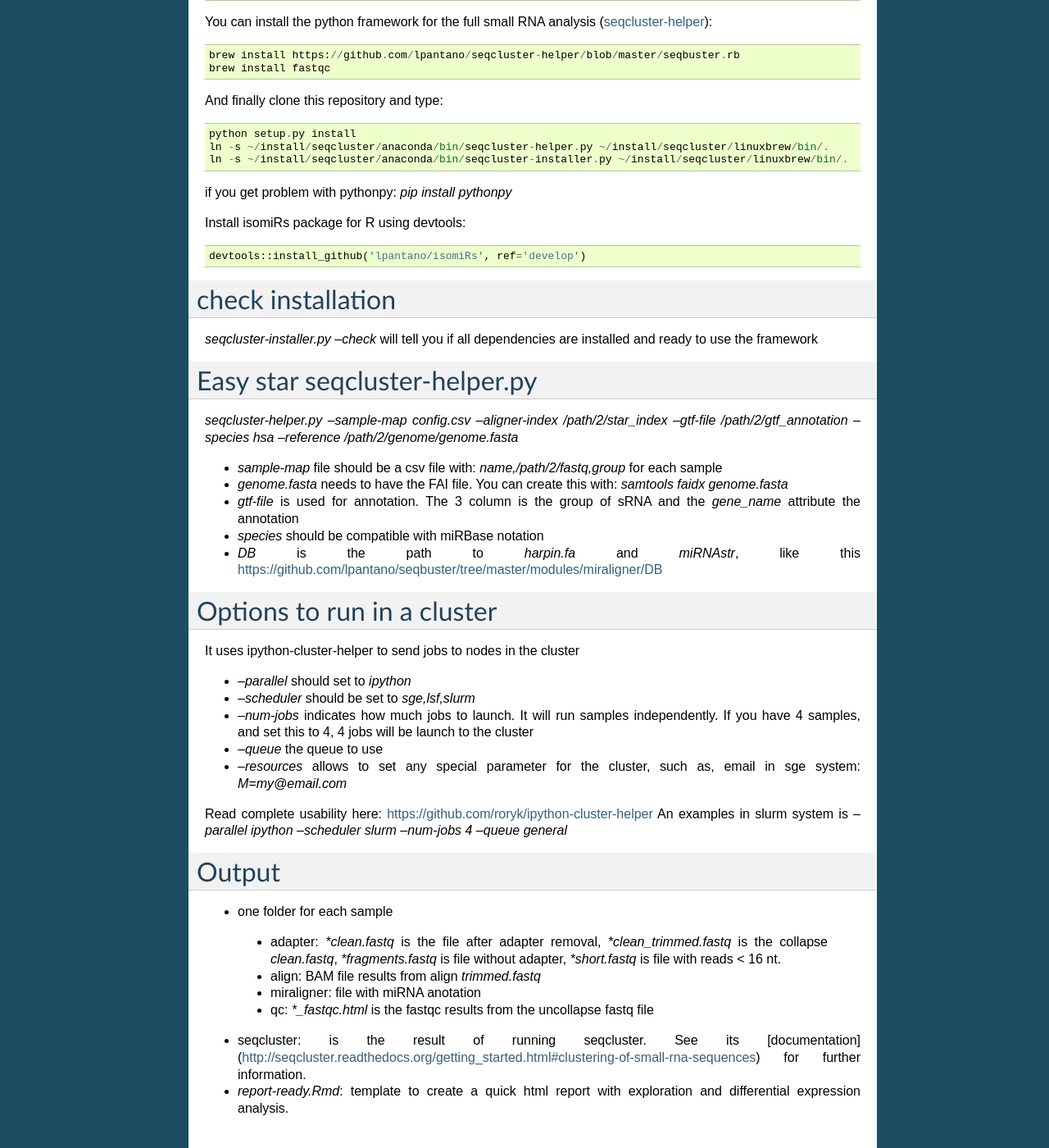
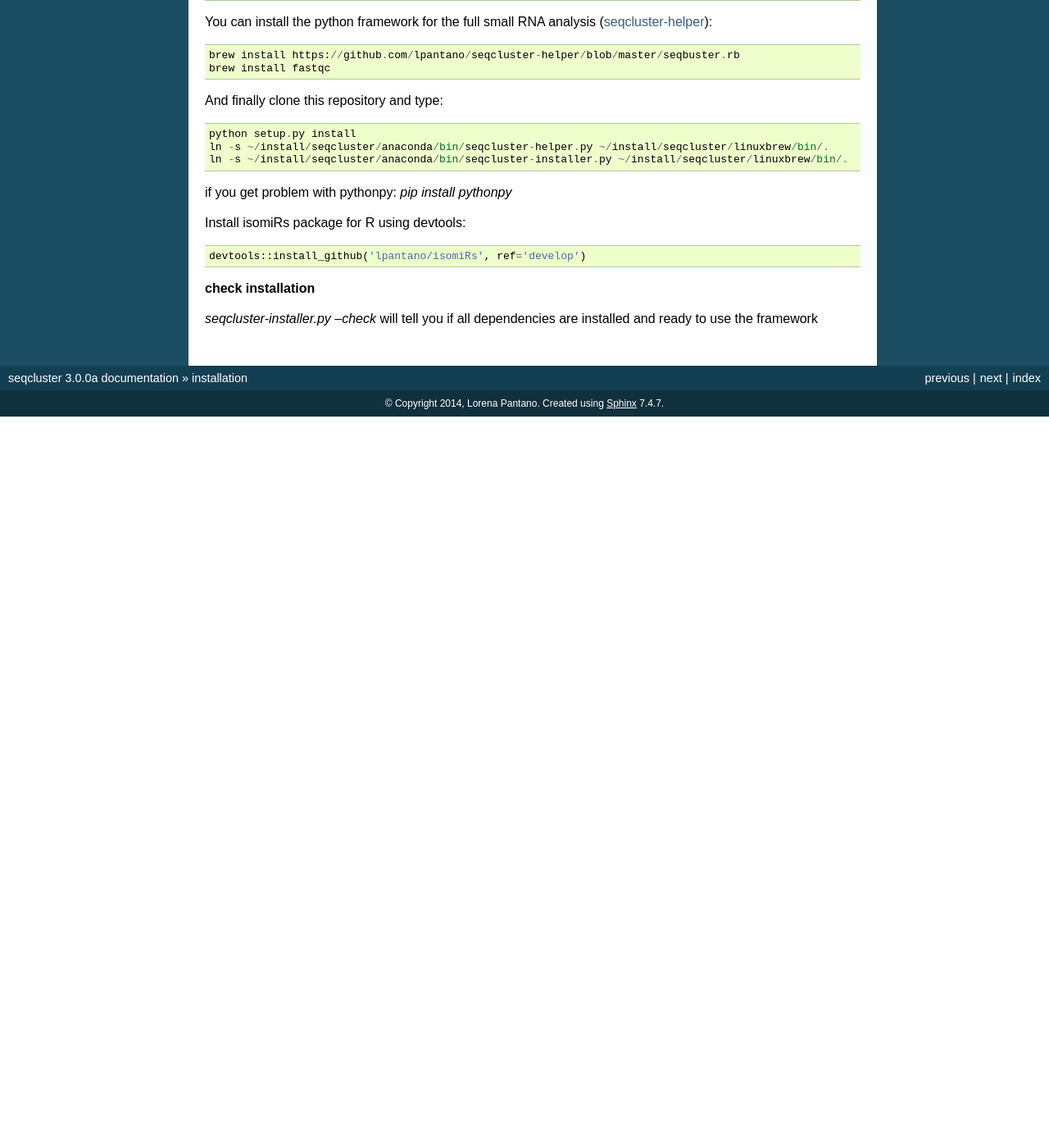
Before and after one commit to lpantano/seqcluster, a Sphinx documentation site: the page built from doc/source/installation.rst, in a window 1280 px wide and 1400 px high, scrolled down 864 px. Shown: the whole window at 82% size. Built offline with Sphinx 7.4.7, drawn with Linux system fonts in a browser that asks for light colours; after the commit the page ends 1372 px from its top, so only the background shows below that; some of the changed text lies outside the part shown.

Commit message:
remove seqcluster-helper docs from installation

```diff
--- a/doc/source/installation.rst
+++ b/doc/source/installation.rst
@@ -72,44 +72,6 @@ Install isomiRs package for R using devtools::
 .. _seqcluster-helper: https://github.com/lpantano/seqcluster-helper/blob/master/README.md
 
 
-check installation
---------
+**check installation**
 
 `seqcluster-installer.py --check` will tell you if all dependencies are installed and ready to use the framework
-
-Easy star seqcluster-helper.py
---------
-
-
-`seqcluster-helper.py --sample-map config.csv --aligner-index /path/2/star_index --gtf-file /path/2/gtf_annotation --species hsa --reference /path/2/genome/genome.fasta`
-
-* `sample-map` file should be a csv file with: `name,/path/2/fastq,group` for each sample
-* `genome.fasta` needs to have the FAI file. You can create this with: `samtools faidx genome.fasta`
-* `gtf-file` is used for annotation. The 3 column is the group of sRNA and the `gene_name` attribute the annotation
-* `species` should be compatible with miRBase notation
-* `DB` is the path to `harpin.fa` and `miRNAstr`, like this https://github.com/lpantano/seqbuster/tree/master/modules/miraligner/DB
-
-Options to run in a cluster
---------
-
-It uses ipython-cluster-helper to send jobs to nodes in the cluster
-
-* `--parallel` should set to `ipython`
-* `--scheduler` should be set to `sge,lsf,slurm`
-* `--num-jobs` indicates how much jobs to launch. It will run samples independently. If you have 4 samples, and set this to 4, 4 jobs will be launch to the cluster
-* `--queue` the queue to use
-* `--resources` allows to set any special parameter for the cluster, such as, email in sge system: `M=my@email.com`
-
-Read complete usability here: https://github.com/roryk/ipython-cluster-helper
-An examples in slurm system is `--parallel ipython --scheduler slurm --num-jobs 4 --queue general`
-
-Output
---------
-
-* one folder for each sample
- * adapter: `*clean.fastq` is the file after adapter removal, `*clean_trimmed.fastq` is the collapse `clean.fastq`, `*fragments.fastq` is file without adapter, `*short.fastq` is file with reads < 16 nt.
- * align: BAM file results from align `trimmed.fastq`
- * miraligner: file with miRNA anotation
- * qc: `*_fastqc.html` is the fastqc results from the uncollapse fastq file
-* seqcluster: is the result of running seqcluster. See its [documentation](http://seqcluster.readthedocs.org/getting_started.html#clustering-of-small-rna-sequences) for further information.
-* `report-ready.Rmd`: template to create a quick html report with exploration and differential expression analysis.
```
